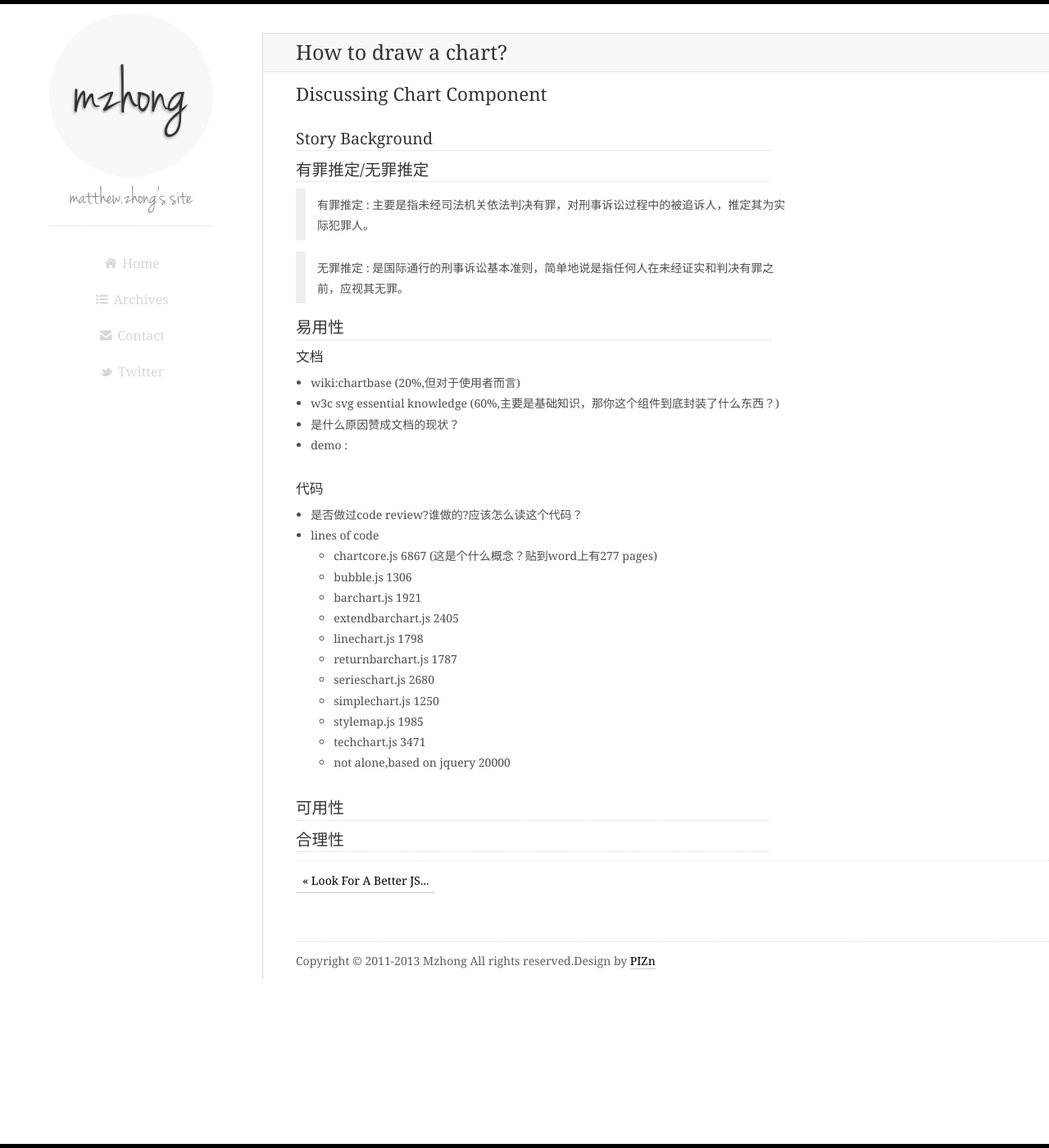
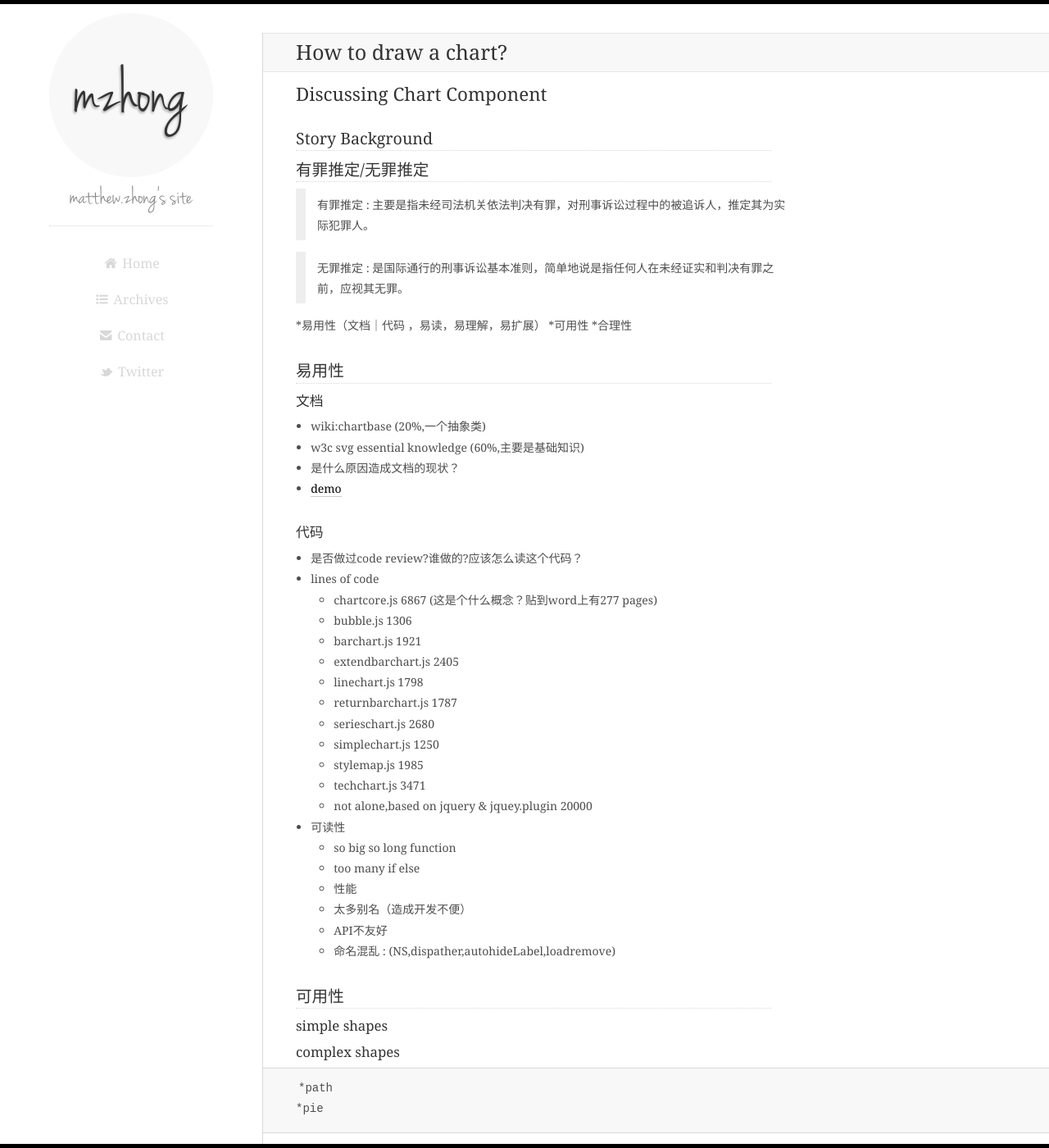
Before and after one commit to flowerszhong/flowerszhong.github.com, a Jekyll site: the page built from _posts/2013-06-28-discussing-chart-component.md, in a window 1280 px wide and 1400 px high. Shown: the whole window at 82% size. Built offline with Jekyll 4.4.1, drawn with Linux system fonts in a browser that asks for light colours; Markdown is read by kramdown in place of the engine named in the settings; some of the changed text lies outside the part shown.

Commit message:
review chart comments

```diff
--- a/_posts/2013-06-28-discussing-chart-component.md
+++ b/_posts/2013-06-28-discussing-chart-component.md
@@ -13,12 +13,16 @@ keyword: mzhong site
 
 >无罪推定 : 是国际通行的刑事诉讼基本准则，简单地说是指任何人在未经证实和判决有罪之前，应视其无罪。
 
+*易用性（文档｜代码 ，易读，易理解，易扩展）
+*可用性
+*合理性
+
 ###易用性
 ####文档
-* wiki:chartbase (20%,但对于使用者而言)
-* w3c svg essential knowledge (60%,主要是基础知识，那你这个组件到底封装了什么东西？)
-* 是什么原因赞成文档的现状？
-* demo :
+* wiki:chartbase (20%,一个抽象类)
+* w3c svg essential knowledge (60%,主要是基础知识)
+* 是什么原因造成文档的现状？
+* [demo](http://mercury-dev.morningstar.com/ct/trunk/tools/demo-chart/chart.htm?common)
 
 ####代码
 * 是否做过code review?谁做的?应该怎么读这个代码？
@@ -33,8 +37,36 @@ keyword: mzhong site
     * simplechart.js 1250
     * stylemap.js 1985
     * techchart.js 3471
-    * not alone,based on jquery 20000
-
+    * not alone,based on jquery & jquey.plugin 20000
+* 可读性
+    * so big so long function
+    * too many if else
+    * 性能
+    * 太多别名（造成开发不便）
+    * API不友好
+    * 命名混乱  : (NS,dispather,autohideLabel,loadremove)
 
 ###可用性
+####simple shapes
+####complex shapes
+    *path
+    *pie
+
+####common component
+    *scale
+    *range
+    *axis
+####complex component
+
 ###合理性
+####设计
+* 复杂
+* 统一格式
+
+####实施
+* 实现较少
+* 数据格式复杂
+* 配置复杂
+* toString,CssManager 是干什么的？
+
+question1 :单独的画一yAxis或xAxis?
```
